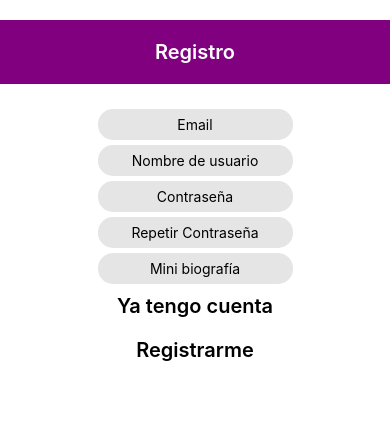
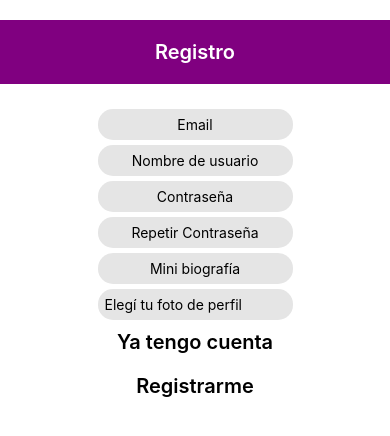
Before and after one commit to Seba-chiterer-udesa/proyecto-prog3, a React Native app: screen / in a window 390 px wide. Shown: the top 436 px of the page. Built offline with nearby package versions, Linux system fonts and the light colour scheme; no server answers.

Commit message:
Haciendo Profile de un usuario no logueado y detalles

```diff
--- a/App.js
+++ b/App.js
@@ -2,9 +2,11 @@ import Register from './src/screens/Register';
 import Login from './src/screens/Login';
 import HomeMenu from './src/components/HomeMenu';
 import Comments from './src/screens/Comments'
+import UserProfile from './src/screens/UserProfile';
 
 import { NavigationContainer } from '@react-navigation/native';
 import { createNativeStackNavigator } from '@react-navigation/native-stack';
+
 
 //Objeto con dos componentes Navigator y Screen
 const Stack = createNativeStackNavigator();
@@ -19,6 +21,7 @@ function App() {
 				<Stack.Screen options={{ headerShown: false }} name="Login" component={Login} />
 				<Stack.Screen options={{ headerShown: false }} name="HomeMenu" component={HomeMenu} />
 				<Stack.Screen options={{ headerShown: true }} name="Comments" component={Comments} />
+				<Stack.Screen options={{ headerShown: true }} name="UserProfile" component={UserProfile} />
 			</Stack.Navigator>
 		</NavigationContainer>
 	);
--- a/package.json
+++ b/package.json
@@ -14,6 +14,8 @@
     "@react-navigation/native": "^6.0.13",
     "@react-navigation/native-stack": "^6.9.1",
     "expo": "~46.0.16",
+    "expo-camera": "~12.3.0",
+    "expo-image-picker": "^14.0.2",
     "expo-status-bar": "~1.4.0",
     "firebase": "^8.10.1",
     "react": "18.0.0",
@@ -21,8 +23,7 @@
     "react-native": "0.69.6",
     "react-native-safe-area-context": "4.3.1",
     "react-native-screens": "~3.15.0",
-    "react-native-web": "~0.18.7",
-    "expo-camera": "~12.3.0"
+    "react-native-web": "~0.18.7"
   },
   "devDependencies": {
     "@babel/core": "^7.12.9"
--- a/src/components/Post.js
+++ b/src/components/Post.js
@@ -5,6 +5,7 @@ import { auth, db } from '../firebase/config';
 import firebase from 'firebase';
 
 import Ionicons from 'react-native-vector-icons/Ionicons';
+
 import { FontAwesome } from '@expo/vector-icons';
 
 class Post extends Component {
@@ -14,6 +15,7 @@ class Post extends Component {
 		this.state = {
 			likesAmount: this.props.dataPost.data.likes.length,
 			myLike: false,
+			/* users: [], */
 		};
 	}
 
@@ -23,6 +25,20 @@ class Post extends Component {
 				myLike: true,
 			});
 		}
+
+		/* db.collection("users")
+		.onSnapshot((users) => {
+                let users =[]
+                users.forEach(oneUser => {
+                    users.push({
+                        id: oneUser.id,
+                        data: oneUser.data()
+                    })
+                })
+                this.setState({
+                    users: users
+                })
+            }) */
 	}
 
 	delete(id) {
@@ -64,7 +80,8 @@ class Post extends Component {
 	render() {
 		return (
 			<View style={styles.container}>
-                <View style={styles.content}>
+
+				<View style={styles.content}>
 				    {this.props.dataPost.data.ownerPhoto ?
                         <Image source={{uri: this.props.dataPost.data.ownerPhoto}} style={styles.profilePhoto}/>
                     	:
@@ -74,10 +91,12 @@ class Post extends Component {
                             {this.props.dataPost.data.owner}
                     </Text>
                 </View>
+
                 <Image
                     style={styles.image}
                     source={{ uri: this.props.dataPost.data.url }}
                 />
+
                 <View style={styles.content}>
                     <View style={styles.content2}>
                             <Text style={styles.likes}>
@@ -87,11 +106,21 @@ class Post extends Component {
 					<View style={styles.content2}>
 						{ this.state.myLike ?
                         	<TouchableOpacity onPress={() => this.unLike()}>
-                        	    <Text style={styles.likes}>Quitar Like</Text>
+                        	    <Ionicons
+                           			 style={styles.heart}
+                            		 name="heart"
+                            		 size="20px"
+                            		 color="red"
+                            	/>
                         	</TouchableOpacity>
                         	:
                        		<TouchableOpacity onPress={() => this.like()}>
-                        	    <Text style={styles.likes}>Like</Text>
+                        	    <Ionicons
+                            		style={styles.heart}
+                            		name="heart-outline"
+                            		size="20px"
+                            		color="black"
+                            />
                         	</TouchableOpacity>
                         }
 					</View>
@@ -111,7 +140,7 @@ class Post extends Component {
                         	</TouchableOpacity>
                          	:
                             null
-                        }
+                         }
 					</View>
                 </View>
 			</View>
@@ -187,6 +216,9 @@ const styles = StyleSheet.create({
     	fontSize: 15,
     	padding: 5,
     },
+	heart: {
+		marginLeft: 10,
+	},
   });
 
 export default Post;
--- a/src/screens/Profile.js
+++ b/src/screens/Profile.js
@@ -1,5 +1,5 @@
 import React, { Component } from 'react';
-import { View, Text, TextInput, TouchableOpacity, StyleSheet, FlatList } from 'react-native';
+import { View, Text, TextInput, TouchableOpacity, StyleSheet, FlatList, Image } from 'react-native';
 import { auth, db } from '../firebase/config';
 
 import Post from '../components/Post';
@@ -10,10 +10,15 @@ class Profile extends Component {
 		super(props);
 		this.state = {
 			posts: [],
+			activeUser:{},
+			image:'',
+			bio:'',
+			data: [],
 		};
 	}
 
 	componentDidMount() {
+
 		db.collection('posts')
 		  .where( 'owner' , '==' , auth.currentUser.email)
 		  .orderBy('createdAt' , 'desc')
@@ -29,7 +34,25 @@ class Profile extends Component {
 				posts: posts,
 			  })
 			}
-		  );
+		  )
+
+		  db.collection('users').onSnapshot( docs =>{
+			docs.forEach(oneDoc => {
+				if(auth.currentUser.email === oneDoc.data().email){
+					this.setState({
+						activeUser: {
+							id: oneDoc.id,
+							data: oneDoc.data(),
+						}
+					})
+				this.setState({
+					bio: this.state.activeUser.data.bio,
+					image: this.state.activeUser.data.image
+				})
+				}
+			})
+		})
+
 	  }
 
 	logOut() {
@@ -47,12 +70,18 @@ class Profile extends Component {
 			  <View style={styles.container}>
 					<View style={styles.header}>
 				  		<View style={styles.flexbox}>
+						    <Image source={{uri: this.state.image}} style={styles.profilePhoto}/>
 							<Text style={styles.username}>{auth.currentUser.displayName}</Text>
 							<TouchableOpacity onPress={() => this.logOut()}>
 					  			<Text style={styles.username}>Cerrar Sesión</Text>
 							</TouchableOpacity>
 				  		</View>
 					</View>
+					<View>
+                    	<Text style={styles.data}> Biografía: {this.state.biografia} </Text>
+                		<Text style={styles.data}> Publicaciones:{this.state.posts.length} </Text>
+                		<Text style={styles.data}> Email: {auth.currentUser.email}</Text>
+              		</View>
 					<View>
                     	<Text style={styles.title}>Publicaciones de {auth.currentUser.displayName}</Text>
                 	</View>
@@ -94,6 +123,13 @@ const styles = StyleSheet.create({
 	  alignItems: 'center',
 	  backgroundColor: '#2D3142',
 	},
+	data:{
+		textAlign: "center",
+		color: "white",
+		fontWeight: "600",
+		fontSize: 15,
+		padding: 5,
+	  },
 	header: {
 	  backgroundColor: 'purple',
 	  boxSizing: 'border-box',
@@ -113,6 +149,11 @@ const styles = StyleSheet.create({
 		fontSize: 15,
 		color: 'white',
 	  },
+	profilePhoto: {
+       height: '25px',
+       width: '25px',
+       borderRadius: 50
+    },
 	posts: {
 	  overflow: 'hidden',
 	  width: '100%',
--- a/src/screens/Register.js
+++ b/src/screens/Register.js
@@ -1,7 +1,8 @@
 import React, { Component } from 'react';
 import { db, auth, storage } from '../firebase/config';
 import { View, Text, TextInput, TouchableOpacity, StyleSheet } from 'react-native';
-/* import * as ImagePicker from 'expo-image-picker'; */
+
+import * as ImagePicker from 'expo-image-picker';
 
 class Register extends Component {
 
@@ -99,7 +100,7 @@ class Register extends Component {
         )
     }
 
-	/* image(){
+	image(){
         ImagePicker.getMediaLibraryPermissionsAsync()
         .then(()=>this.setState({
             permission: true
@@ -117,7 +118,7 @@ class Register extends Component {
                 this.setState({image: res.assets[0].uri})
             }
         })
-    } */
+    }
 
 
 	render() {
@@ -163,6 +164,12 @@ class Register extends Component {
 						keyboardType="default"
 						onChangeText={(text) => this.setState({ bio: text })}
 						value={this.state.bio} />
+
+					<TouchableOpacity
+                        style={styles.field}
+                        onPress={()=>{this.image()}}>
+                        <Text>Elegí tu foto de perfil</Text>
+                    </TouchableOpacity>
 
 
 					<Text style={styles.title} onPress={() => this.props.navigation.navigate('Login')}>Ya tengo cuenta</Text>
--- a/src/screens/Search.js
+++ b/src/screens/Search.js
@@ -1,6 +1,6 @@
 import React, { Component } from 'react';
 import { db } from '../firebase/config';
-import { ScrollView, StyleSheet, View, TouchableOpacity, TextInput, Text, FlatList} from 'react-native';
+import { ScrollView, StyleSheet, View, TouchableOpacity, TextInput, Text, FlatList, Image} from 'react-native';
 
 import { Ionicons } from '@expo/vector-icons';
 import { FontAwesome } from '@expo/vector-icons';
@@ -83,12 +83,12 @@ export default class Search extends Component {
                 ItemSeparatorComponent={()=>(<View style={{height: 1, backgroundColor: '#B7B9BF', width: 300, marginVertical: 5, alignSelf:'center'}}></View>)}
                 renderItem={({item})=>
 
-                <TouchableOpacity onPress={()=> {this.props.navigation.navigate('Profile')}}>
-                    <View style={styles.usersResults}>
-                        <FontAwesome name="user-circle" size={40} color="black" />
+                <View style={styles.usersResults}>
+                    <Image source={{uri: item.data.image}} style={styles.profilePhoto}/>
+                    <TouchableOpacity onPress= {()=> this.props.navigation.navigate("UserProfile",{ owner: item.data.email, bio:item.data.bio, image:item.data.image})}>
                         <Text style={styles.username}>{item.data.email}</Text>
-                    </View>
-                </TouchableOpacity>}>
+                    </TouchableOpacity>
+                </View>}>
 
             </FlatList>
 
@@ -150,5 +150,10 @@ const styles = StyleSheet.create({
         marginTop: 10,
         color: 'black',
         alignSelf: 'center'
-    }
+    },
+    profilePhoto: {
+        height: '25px',
+        width: '25px',
+        borderRadius: 50
+    },
 })
--- /dev/null
+++ b/src/screens/UserProfile.js
@@ -0,0 +1,153 @@
+import React, { Component } from 'react'
+import { db, auth } from '../firebase/config';
+import { View, Text, FlatList, StyleSheet, Image} from 'react-native'
+
+import Post from '../components/Post';
+
+class UserProfile extends Component {
+
+    constructor(props) {
+      super(props);
+      this.state = {
+        data: [],
+        posts: [],
+      }
+    }
+
+    componentDidMount() {
+
+        db.collection('posts')
+          .orderBy('createdAt', 'desc')
+          .where('owner', '==', this.props.route.params.owner)
+          .onSnapshot(
+            (docs) => {
+              let posts = []
+              docs.forEach(oneDoc => {
+                posts.push({
+                  id: oneDoc.id,
+                  data: oneDoc.data(),
+                })
+              })
+              this.setState({
+                posts: posts,
+              })
+            }
+          )
+    }
+
+    render() {
+    return (
+        <View style={styles.container}>
+
+          <View style={styles.header}>
+            <View style={styles.flexbox}>
+                <Image source={{uri: this.props.route.params.image}} style={styles.profilePhoto}/>
+                <Text style={styles.username}>{this.props.route.params.owner}</Text>
+                <Text style={styles.biography}>
+                    Biografía: {this.props.route.params.bio}
+                </Text>
+            </View>
+          </View>
+
+          <View>
+                <Text style={styles.title}>Publicaciones de {this.props.route.params.owner}</Text>
+          </View>
+
+        {this.state.posts.length > 0 ?
+
+            <FlatList
+              data={this.state.posts}
+              style={styles.posts}
+              keyExtractor={post => post.id.toString()}
+              renderItem = {({item}) => <Post dataPost={item}{...this.props} />}
+            />
+
+            :
+
+            <View style={styles.noPost}>
+					<Text style={styles.textNoPost}><strong>El usuario no posee publicaciones</strong></Text>
+			</View>
+
+        }
+        </View>
+    )
+  }
+}
+
+const styles = StyleSheet.create({
+    container: {
+        overflow: 'hidden', /* El overflow hidden es para ocultar el flujo que sobresale de un contenedor */
+        flex: 1,
+        flexDirection: 'column',
+        justifyContent: 'center',
+        alignItems: 'center',
+        backgroundColor: '#2D3142',
+      },
+      profilePhoto: {
+        height: '25px',
+        width: '25px',
+        borderRadius: 50
+    },
+      header: {
+        backgroundColor: 'purple',
+        boxSizing: 'border-box',
+        width: '100%',
+        padding: 10,
+        flexDirection: 'column',
+        justifyContent: 'space-around',
+      },
+      flexbox: {
+        flexWrap: 'wrap',
+        flexDirection: 'row',
+        /* margin: 6, */
+        justifyContent: 'space-between',
+      },
+      title:{
+          padding:10,
+          fontSize: 15,
+          color: 'white',
+        },
+      posts: {
+        overflow: 'hidden',
+        width: '100%',
+        flex: 9,
+        flexDirection: 'column',
+      },
+      noPost: {
+        overflow: 'hidden',
+        width: '100%',
+        flex: 1,
+        flexDirection: 'column',
+        justifyContent: 'center',
+        alignItems: 'center',
+      },
+      addPost:{
+        backgroundColor: 'purple',
+        textAlign: 'center',
+        color: 'white',
+        padding: 10,
+        marginTop: 5,
+        borderRadius: 5,
+        width: '50%',
+      },
+      textNoPost: {
+        color:'white',
+        textAlign: 'center',
+        margin: 30,
+      },
+      username: {
+        textAlign: 'left',
+        color: 'white',
+        fontWeight: '600',
+        fontSize: 15,
+      },
+      biography: {
+        textAlign: "center",
+        color: "white",
+        fontWeight: "600",
+        fontSize: 15,
+        padding: 5,
+        },
+  });
+
+  export default UserProfile;
```
Also changed, not shown: 1 other file (tests, documents, lock files or other folders). Lines whose indentation alone changed are shown as unchanged.
